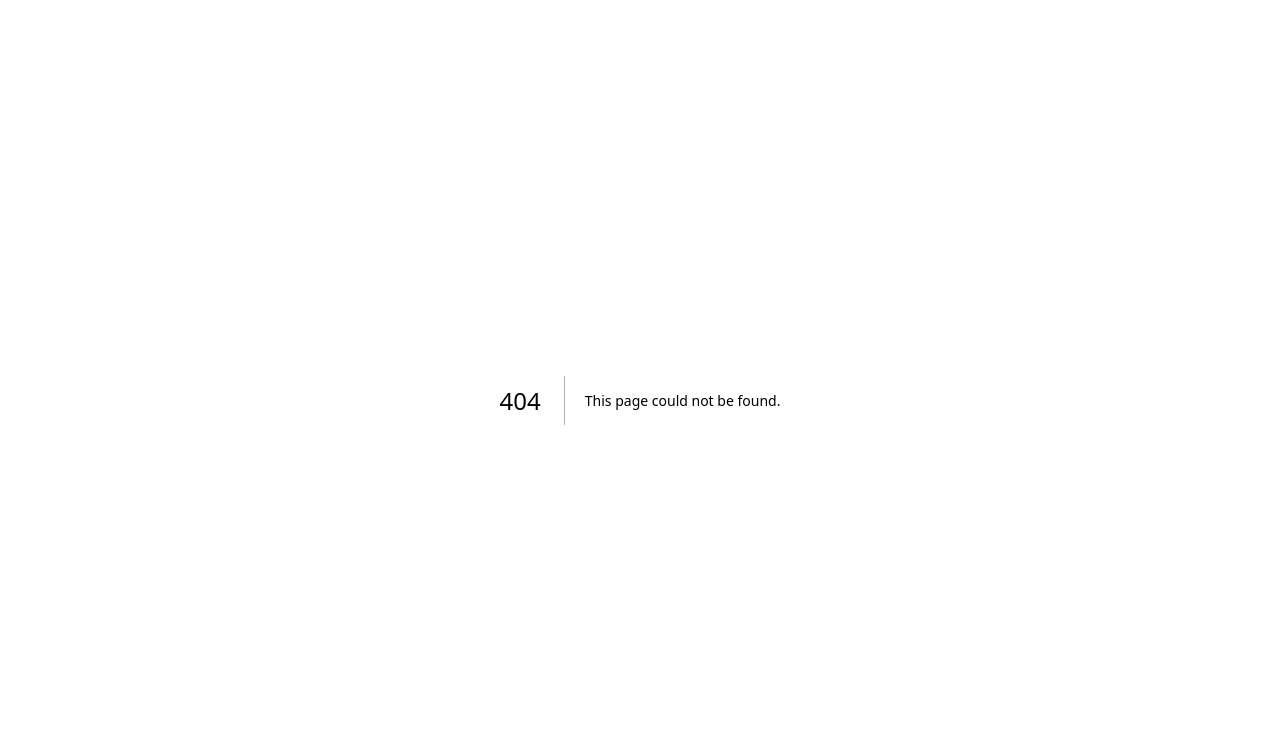
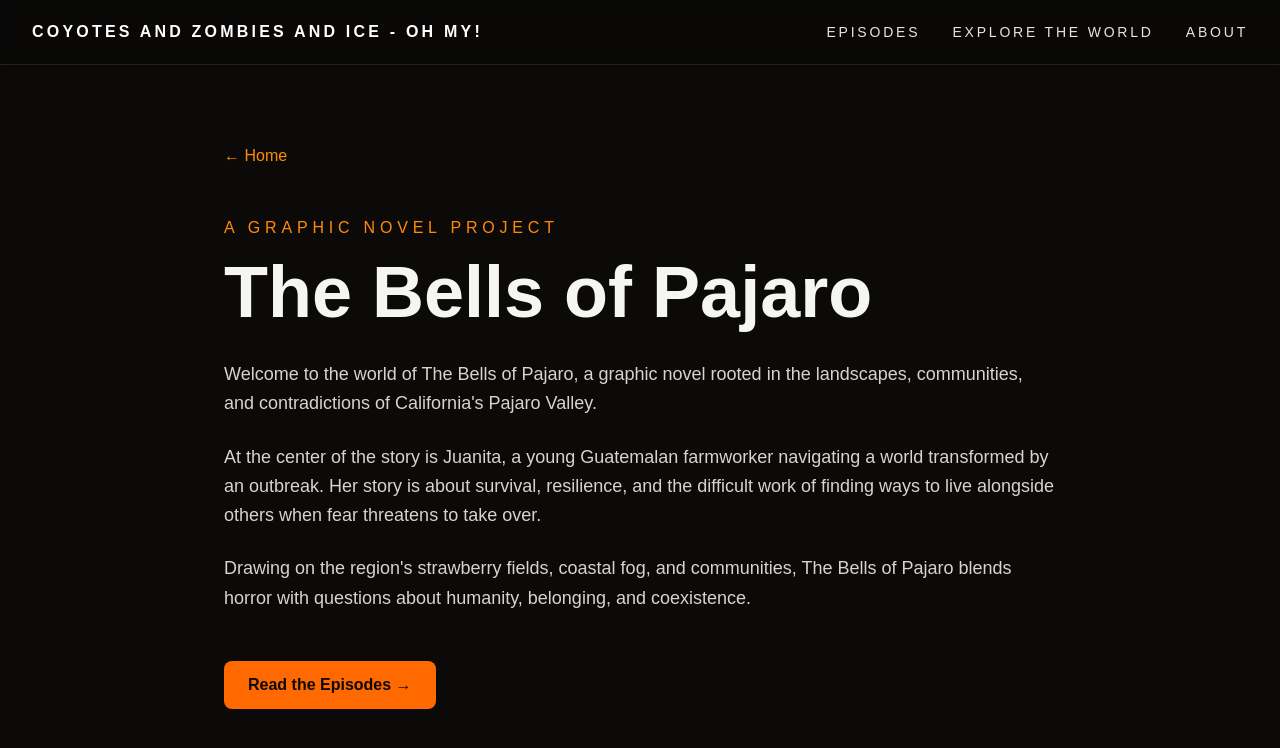
Before and after one commit to Tillamonster/JuanitaOfTheDead, a Next.js app: page /about in a window 1280 px wide. Before the commit this address had no page. Shown: the top 748 px of the page. Built offline with nearby package versions, Linux system fonts and the light colour scheme.

Commit message:
MVP: Add About page

```diff
--- /dev/null
+++ b/app/about/page.tsx
@@ -0,0 +1,59 @@
+
+import Navbar from "@/components/Navbar";
+import Link from "next/link";
+
+export default function AboutPage() {
+  return (
+    <main className="min-h-screen bg-stone-950 text-stone-100">
+      <Navbar />
+
+      <section className="max-w-4xl mx-auto px-8 pt-36 pb-24">
+        <Link
+          href="/"
+          className="text-orange-400 hover:text-orange-300 transition"
+        >
+          ← Home
+        </Link>
+
+        <p className="uppercase tracking-[0.3em] text-orange-400 mt-12 mb-4">
+          A Graphic Novel Project
+        </p>
+
+        <h1 className="text-5xl md:text-7xl font-black mb-8">
+          The Bells of Pajaro
+        </h1>
+
+        <div className="space-y-6 text-lg leading-relaxed text-stone-300">
+          <p>
+            Welcome to the world of The Bells of Pajaro, a graphic novel
+            rooted in the landscapes, communities, and contradictions of
+            California&apos;s Pajaro Valley.
+          </p>
+
+          <p>
+            At the center of the story is Juanita, a young Guatemalan
+            farmworker navigating a world transformed by an outbreak.
+            Her story is about survival, resilience, and the difficult
+            work of finding ways to live alongside others when fear
+            threatens to take over.
+          </p>
+
+          <p>
+            Drawing on the region&apos;s strawberry fields, coastal fog,
+            and communities, The Bells of Pajaro blends horror with
+            questions about humanity, belonging, and coexistence.
+          </p>
+        </div>
+
+        <div className="mt-12">
+          <Link
+            href="/episodes"
+            className="inline-block bg-orange-500 text-stone-950 font-bold px-6 py-3 rounded-lg hover:bg-orange-400 transition"
+          >
+            Read the Episodes →
+          </Link>
+        </div>
+      </section>
+    </main>
+  );
+}
```
